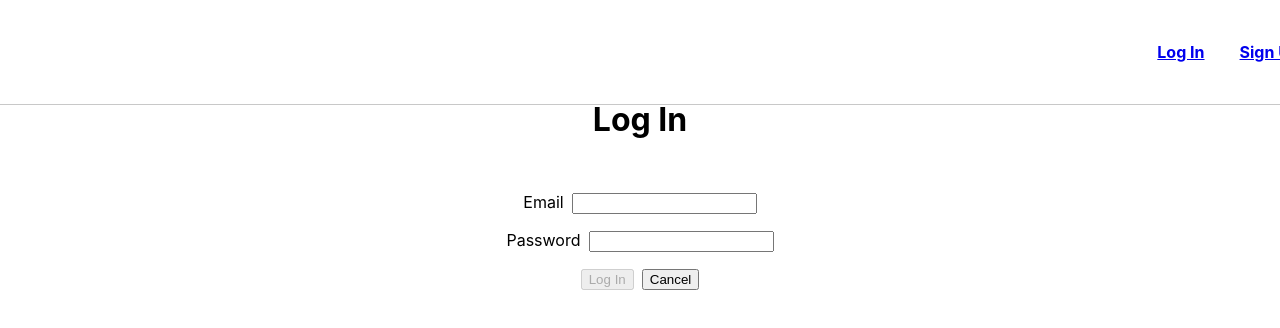
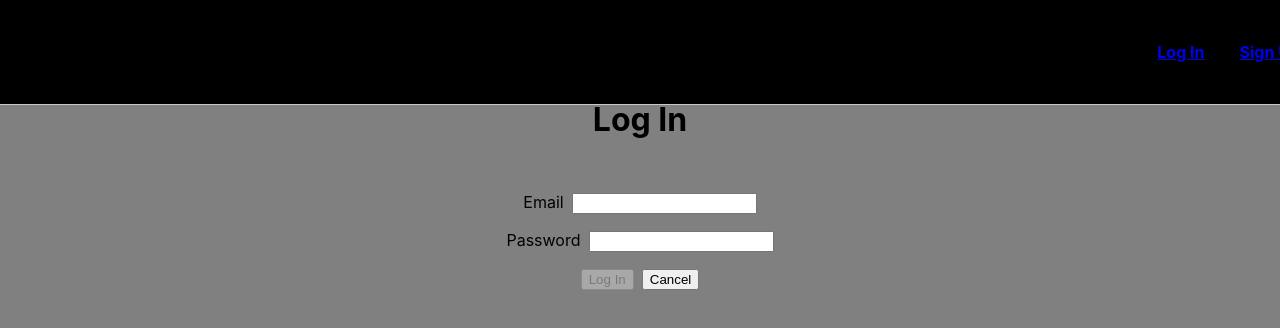
Before and after one commit to pablove123/project-place-back-end, a React (Vite) app: page /login in a window 1280 px wide. Shown: the top 328 px of the page. Built offline with nearby package versions, Linux system fonts and the light colour scheme; no server answers.

Commit message:
add styling to project page

```diff
--- a/index.html
+++ b/index.html
@@ -2,9 +2,9 @@
 <html lang="en">
   <head>
     <meta charset="UTF-8" />
-    <link rel="icon" type="image/svg+xml" href="/vite.svg" />
+    <link rel="icon" type="image/svg+xml" href="/favicon.png" />
     <meta name="viewport" content="width=device-width, initial-scale=1.0" />
-    <title>Vite + React + TS</title>
+    <title>Project Place</title>
   </head>
   <body>
     <div id="root"></div>
--- a/src/components/NavBar/NavBar.tsx
+++ b/src/components/NavBar/NavBar.tsx
@@ -20,7 +20,6 @@ const NavBar = (props: NavBarProps): JSX.Element => {
           <li><NavLink to="/project">Add A Project</NavLink></li>
           <li><NavLink to="/projects">Projects</NavLink></li>
           <li><NavLink to="/profiles">Profiles</NavLink></li>
-          <li><NavLink to="/change-password">Change Password</NavLink></li>
           <li><NavLink to="" onClick={handleLogout}>LOG OUT</NavLink></li>
         </ul>
       :
--- a/src/index.css
+++ b/src/index.css
@@ -11,7 +11,9 @@ code {
   font-family: source-code-pro, Menlo, Monaco, Consolas, 'Courier New',
     monospace;
 }
-
+body{
+  background-color: gray;
+}
 nav {
   top: 0;
   z-index: 1;
@@ -21,8 +23,9 @@ nav {
   position: fixed;
   padding: 12px 20px;
   align-items: center;
-  background: white;
+  background: black;
   border-bottom: 1px solid rgb(200, 200, 200);
+  color: white
 }
 
 nav img {
@@ -44,6 +47,21 @@ nav li {
   text-align: right;
 }
 
+a:visited {
+  text-decoration: none;
+  color: white;
+}
+
+a:hover {
+  color: aqua;
+}
+button:hover {
+  text-decoration: underline;
+  background-color: aqua;
+}
+
+
+
 h1{
   margin-top: 100px;
 }
@@ -57,7 +75,8 @@ h1{
   justify-content: flex-start;
   padding: 15px;
   border: 1px solid gray;
-  background-color: whitesmoke;
+  /* background-color: whitesmoke; */
+  background-image: url("https://encrypted-tbn0.gstatic.com/images?q=tbn:ANd9GcQ61veKM4W8uycv19mD9Ytb3LSgbauq9x52j1h_j3Ftvw&usqp=CAU&ec=48600113")
 }
 
 .projectListContainer {
```
Also changed, not shown: public/favicon.png (added).
